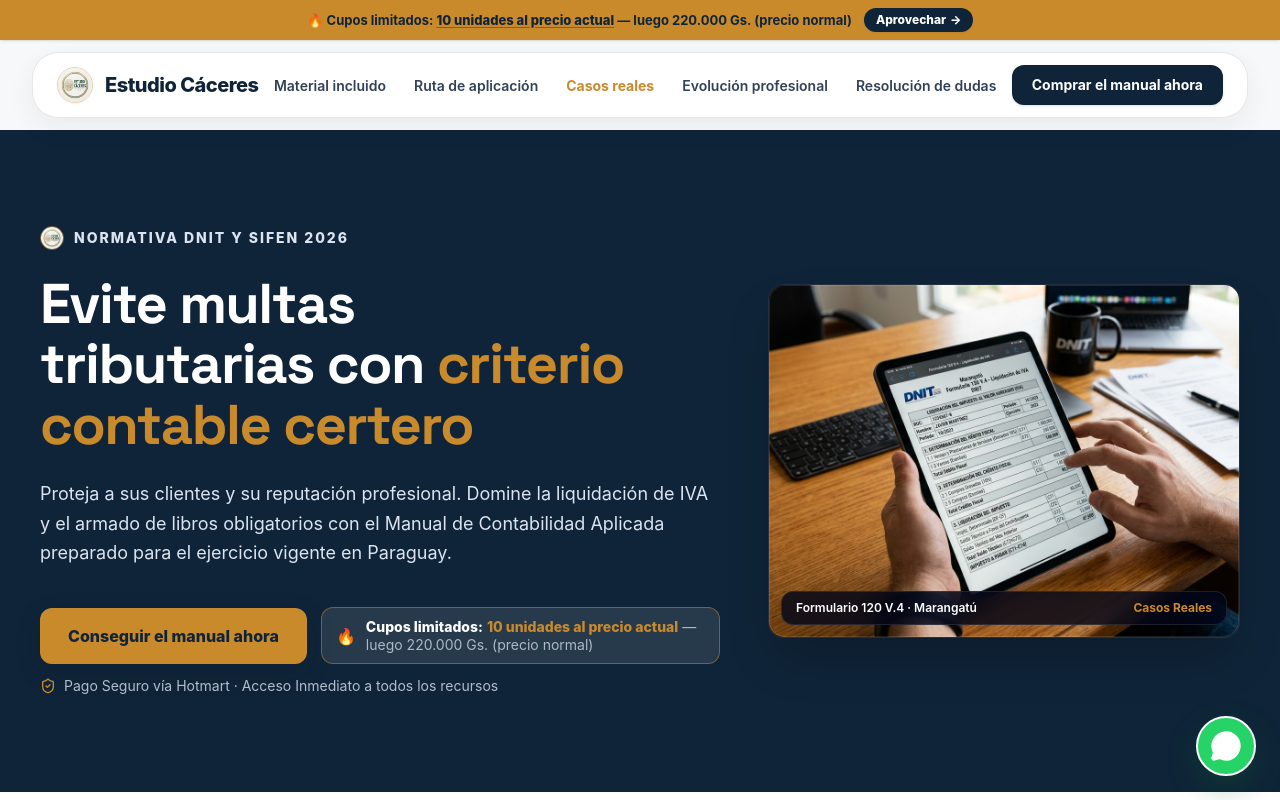
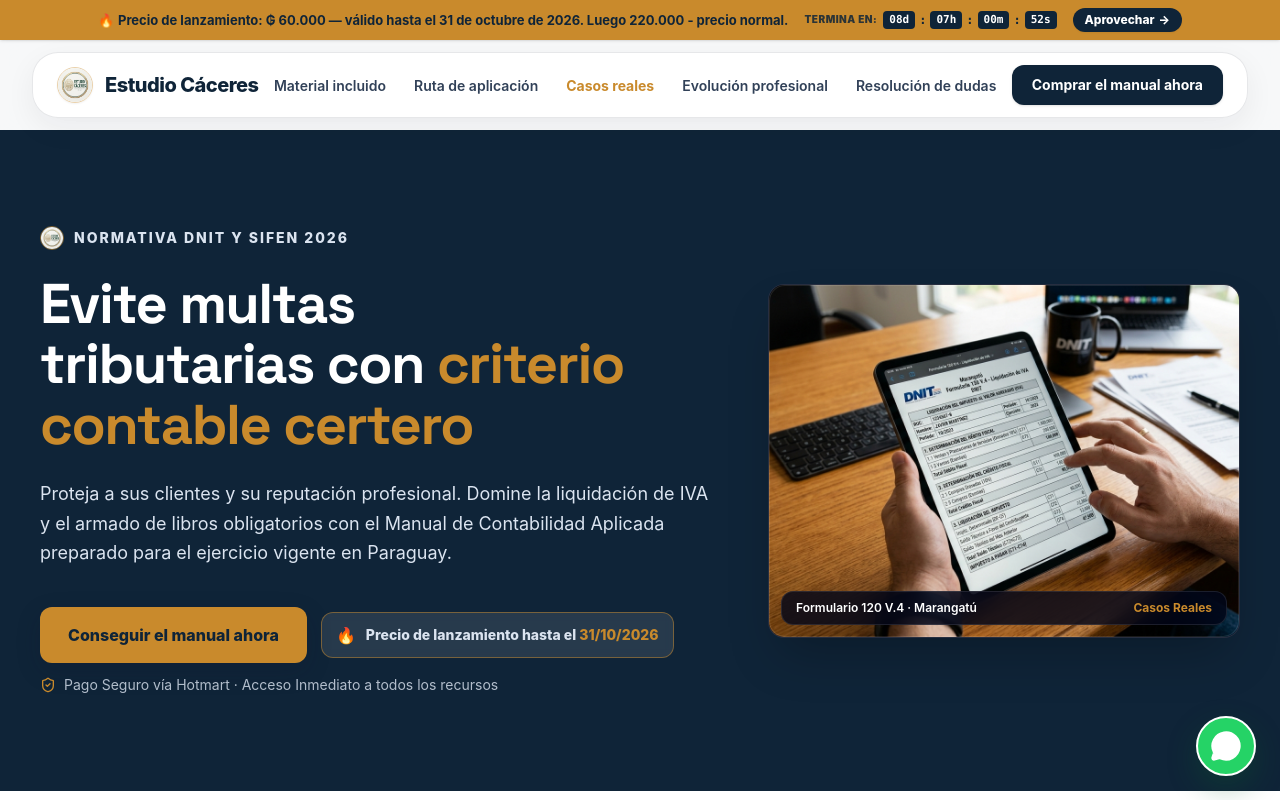
Before and after one commit to manuelias17/estudio-caceres-py, a React (Vite) app: page / in a window 1280 px wide. Shown: the top 800 px of the page. Built offline with nearby package versions, Linux system fonts and the light colour scheme.

Commit message:
feat: add countdown timer and update product schema
Implement a countdown timer hook for marketing campaigns and update the SEO schema with the new price and expiration date.

```diff
--- a/index.html
+++ b/index.html
@@ -56,8 +56,9 @@
       "offers": {
         "@type": "Offer",
         "url": "https://pay.hotmart.com/Y108013354Q",
-        "price": "59900",
+        "price": "60000",
         "priceCurrency": "PYG",
+        "priceValidUntil": "2026-10-31",
         "availability": "https://schema.org/InStock"
       }
     }
--- a/src/App.tsx
+++ b/src/App.tsx
@@ -28,7 +28,39 @@
 const WHATSAPP_NUMBER = '595993535291';
 const WHATSAPP_URL = `https://wa.me/${WHATSAPP_NUMBER}?text=${encodeURIComponent('Hola Estudio Cáceres, deseo más información sobre el Manual de Contabilidad DNIT 2026.')}`;
 
+interface TimeLeft {
+  days: number;
+  hours: number;
+  minutes: number;
+  seconds: number;
+}
+
+function useCountdown(targetDateIso: string): TimeLeft {
+  const calculate = (): TimeLeft => {
+    const diff = Math.max(0, new Date(targetDateIso).getTime() - Date.now());
+    return {
+      days: Math.floor(diff / (1000 * 60 * 60 * 24)),
+      hours: Math.floor((diff / (1000 * 60 * 60)) % 24),
+      minutes: Math.floor((diff / (1000 * 60)) % 60),
+      seconds: Math.floor((diff / 1000) % 60),
+    };
+  };
+
+  const [timeLeft, setTimeLeft] = useState<TimeLeft>(calculate);
+
+  useEffect(() => {
+    const interval = setInterval(() => {
+      setTimeLeft(calculate());
+    }, 1000);
+    return () => clearInterval(interval);
+  }, [targetDateIso]);
+
+  return timeLeft;
+}
+
 export default function App() {
+  const bannerTimer = useCountdown('2026-10-31T23:59:59');
+  const obtenerTimer = useCountdown('2026-10-31T23:59:59');
   const [mobileMenuOpen, setMobileMenuOpen] = useState(false);
   const [activeFaq, setActiveFaq] = useState<number | null>(null);
   const [purchaseModalOpen, setPurchaseModalOpen] = useState(false);
@@ -115,18 +147,24 @@
       {/* STICKY PROMO BANNER                                           */}
       {/* ------------------------------------------------------------- */}
       <aside
-        aria-label="Aviso de promoción por cupos limitados"
+        aria-label="Aviso de promoción por precio de lanzamiento"
         className="sticky top-0 z-50 w-full bg-[#C98A2C] text-[#0F2438] py-2 px-3 sm:px-4 shadow-sm"
       >
-        <div className="max-w-[1280px] mx-auto flex items-center justify-between sm:justify-center gap-3 text-center">
-          <p className="text-xs sm:text-[13px] font-bold leading-tight mx-auto sm:mx-0">
+        <div className="max-w-[1280px] mx-auto flex flex-col md:flex-row items-center justify-between md:justify-center gap-2 md:gap-4 text-center">
+          <p className="text-xs sm:text-[13px] font-bold leading-tight">
             <span role="img" aria-label="Fuego" className="mr-1">🔥</span>
-            <span>Cupos limitados:</span>{' '}
-            <span className="font-extrabold underline decoration-[#0F2438]/40 underline-offset-2">
-              10 unidades al precio actual
-            </span>{' '}
-            <span>— luego 220.000 Gs. (precio normal)</span>
+            <span>Precio de lanzamiento: ₲ 60.000 — válido hasta el 31 de octubre de 2026. Luego 220.000 - precio normal.</span>
           </p>
+          <div className="flex items-center gap-1 font-mono text-xs font-bold text-[#0F2438]" aria-label="Tiempo restante de oferta">
+            <span className="text-[10px] uppercase font-sans font-black tracking-wider text-[#0F2438]/85 mr-0.5">Termina en:</span>
+            <span className="bg-[#0F2438] text-white px-1.5 py-0.5 rounded text-[11px] font-mono tabular-nums">{String(bannerTimer.days).padStart(2, '0')}d</span>
+            <span className="text-[#0F2438] font-bold">:</span>
+            <span className="bg-[#0F2438] text-white px-1.5 py-0.5 rounded text-[11px] font-mono tabular-nums">{String(bannerTimer.hours).padStart(2, '0')}h</span>
+            <span className="text-[#0F2438] font-bold">:</span>
+            <span className="bg-[#0F2438] text-white px-1.5 py-0.5 rounded text-[11px] font-mono tabular-nums">{String(bannerTimer.minutes).padStart(2, '0')}m</span>
+            <span className="text-[#0F2438] font-bold">:</span>
+            <span className="bg-[#0F2438] text-white px-1.5 py-0.5 rounded text-[11px] font-mono tabular-nums">{String(bannerTimer.seconds).padStart(2, '0')}s</span>
+          </div>
           {/* Action button: visible on desktop, hidden on small mobile screens to prevent clutter */}
           <a
             href={HOTMART_CHECKOUT_URL}
@@ -388,10 +426,8 @@
                     {/* Urgency Badge next to Hero CTA */}
                     <div className="flex items-center gap-2.5 px-3.5 py-2.5 rounded-xl bg-white/10 border border-[#C98A2C]/50 backdrop-blur-xs text-xs sm:text-sm text-[#dbe4f0]">
                       <span className="text-base shrink-0" role="img" aria-label="Fuego">🔥</span>
-                      <div className="leading-tight">
-                        <span className="font-extrabold text-white">Cupos limitados:</span>{' '}
-                        <span className="text-[#C98A2C] font-extrabold">10 unidades al precio actual</span>{' '}
-                        <span className="text-[#dbe4f0]/75 block sm:inline">— luego 220.000 Gs. (precio normal)</span>
+                      <div className="leading-tight font-extrabold text-[#dbe4f0]">
+                        <span>Precio de lanzamiento hasta el <span className="text-[#C98A2C]">31/10/2026</span></span>
                       </div>
                     </div>
                   </div>
@@ -1027,15 +1063,40 @@
               </div>
             </div>
 
-            {/* Price Badge with Launch Offer */}
-            <div className="inline-flex flex-col sm:flex-row items-center gap-2 px-5 py-2.5 rounded-2xl bg-amber-500/10 border border-[#C98A2C]/40 text-[#0F2438] mx-auto">
-              <span className="text-sm font-bold flex items-center gap-1.5">
-                <span role="img" aria-label="Fuego">🔥</span>
-                <span><strong>₲ 59.900 aprox.</strong></span>
-              </span>
-              <span className="text-xs text-slate-600">
-                Precio de lanzamiento · Solo para los primeros 10
-              </span>
+            {/* Price Badge with Launch Offer & Countdown */}
+            <div className="flex flex-col items-center gap-3 p-4 sm:p-5 rounded-2xl bg-amber-500/10 border border-[#C98A2C]/40 text-[#0F2438] mx-auto max-w-lg w-full">
+              <div className="flex flex-col sm:flex-row items-center justify-center gap-2 text-center">
+                <span className="text-base sm:text-lg font-bold flex items-center gap-1.5 text-[#0F2438]">
+                  <span role="img" aria-label="Fuego">🔥</span>
+                  <span><strong>Gs. 60.000</strong></span>
+                </span>
+                <span className="text-xs sm:text-sm font-semibold text-[#8C5D17] bg-[#C98A2C]/15 px-3 py-1 rounded-full border border-[#C98A2C]/30">
+                  Precios de lanzamiento · válido hasta el 31 de octubre de 2026
+                </span>
+              </div>
+
+              {/* Countdown visual clock */}
+              <div className="flex items-center gap-2 pt-1" aria-label="Cuenta regresiva de la promoción de lanzamiento">
+                <div className="flex flex-col items-center justify-center w-14 py-1.5 rounded-lg bg-[#0F2438] text-white shadow-xs">
+                  <span className="text-lg font-extrabold font-mono tabular-nums leading-none">{String(obtenerTimer.days).padStart(2, '0')}</span>
+                  <span className="text-[9px] uppercase tracking-wider text-slate-300 font-semibold mt-0.5">Días</span>
+                </div>
+                <span className="text-[#0F2438] font-bold text-base">:</span>
+                <div className="flex flex-col items-center justify-center w-14 py-1.5 rounded-lg bg-[#0F2438] text-white shadow-xs">
+                  <span className="text-lg font-extrabold font-mono tabular-nums leading-none">{String(obtenerTimer.hours).padStart(2, '0')}</span>
+                  <span className="text-[9px] uppercase tracking-wider text-slate-300 font-semibold mt-0.5">Horas</span>
+                </div>
+                <span className="text-[#0F2438] font-bold text-base">:</span>
+                <div className="flex flex-col items-center justify-center w-14 py-1.5 rounded-lg bg-[#0F2438] text-white shadow-xs">
+                  <span className="text-lg font-extrabold font-mono tabular-nums leading-none">{String(obtenerTimer.minutes).padStart(2, '0')}</span>
+                  <span className="text-[9px] uppercase tracking-wider text-slate-300 font-semibold mt-0.5">Min</span>
+                </div>
+                <span className="text-[#0F2438] font-bold text-base">:</span>
+                <div className="flex flex-col items-center justify-center w-14 py-1.5 rounded-lg bg-[#0F2438] text-white shadow-xs">
+                  <span className="text-lg font-extrabold font-mono tabular-nums leading-none">{String(obtenerTimer.seconds).padStart(2, '0')}</span>
+                  <span className="text-[9px] uppercase tracking-wider text-slate-300 font-semibold mt-0.5">Seg</span>
+                </div>
+              </div>
             </div>
 
             {/* Main Action Button */}
@@ -1163,10 +1224,10 @@
                 <div className="p-4 rounded-xl bg-slate-50 border border-slate-200 flex items-baseline justify-between">
                   <div>
                     <span className="text-2xl sm:text-3xl font-extrabold text-[#0F2438]">
-                      ₲ 59.900 aprox.
+                      Gs. 60.000
                     </span>
                     <div className="text-xs text-slate-500 mt-1 font-medium">
-                      Precio de lanzamiento · Solo para los primeros 10
+                      Precios de lanzamiento · válido hasta el 31 de octubre de 2026
                     </div>
                   </div>
                   <span className="text-xs font-bold px-2.5 py-1 rounded-md bg-emerald-100 text-emerald-800">
```
